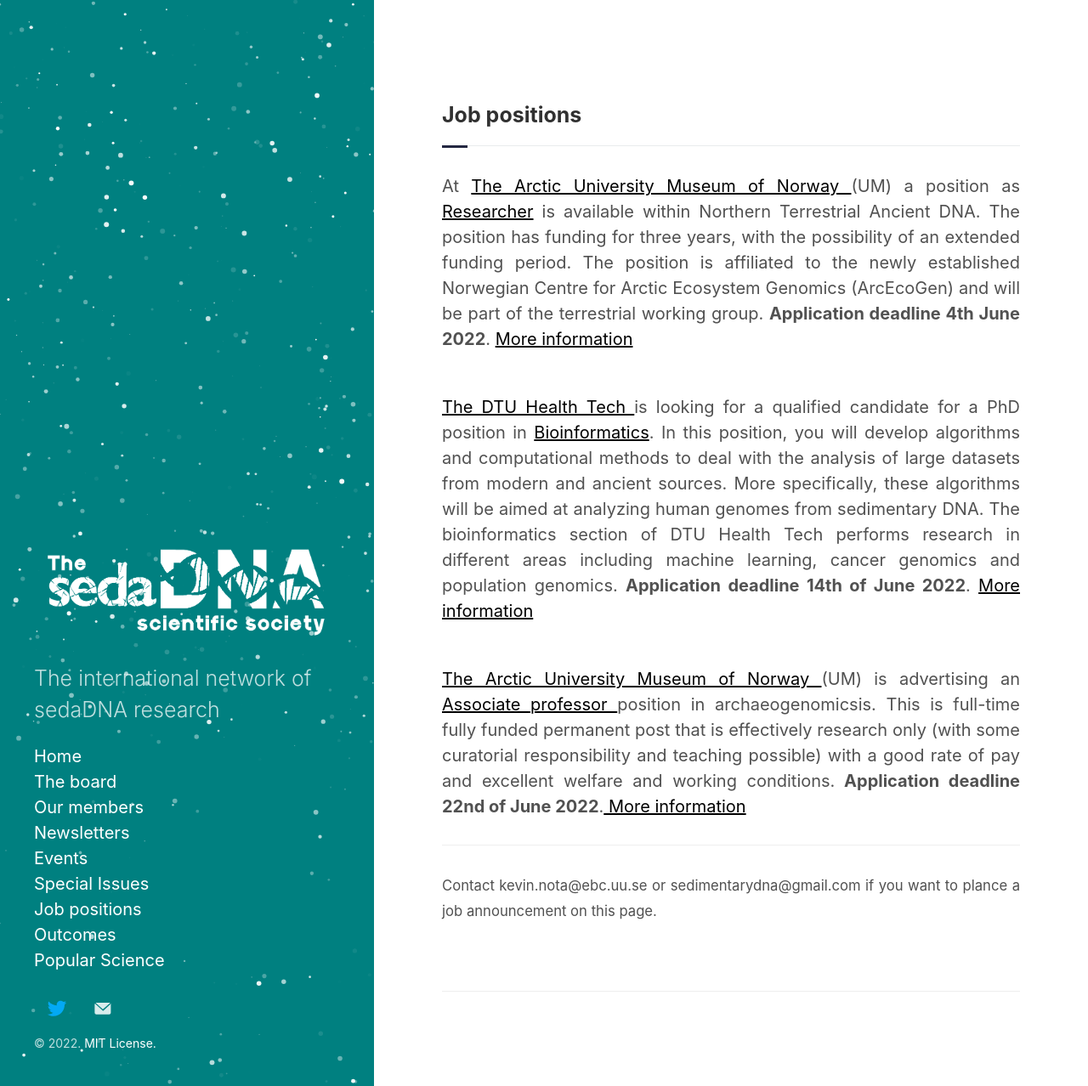
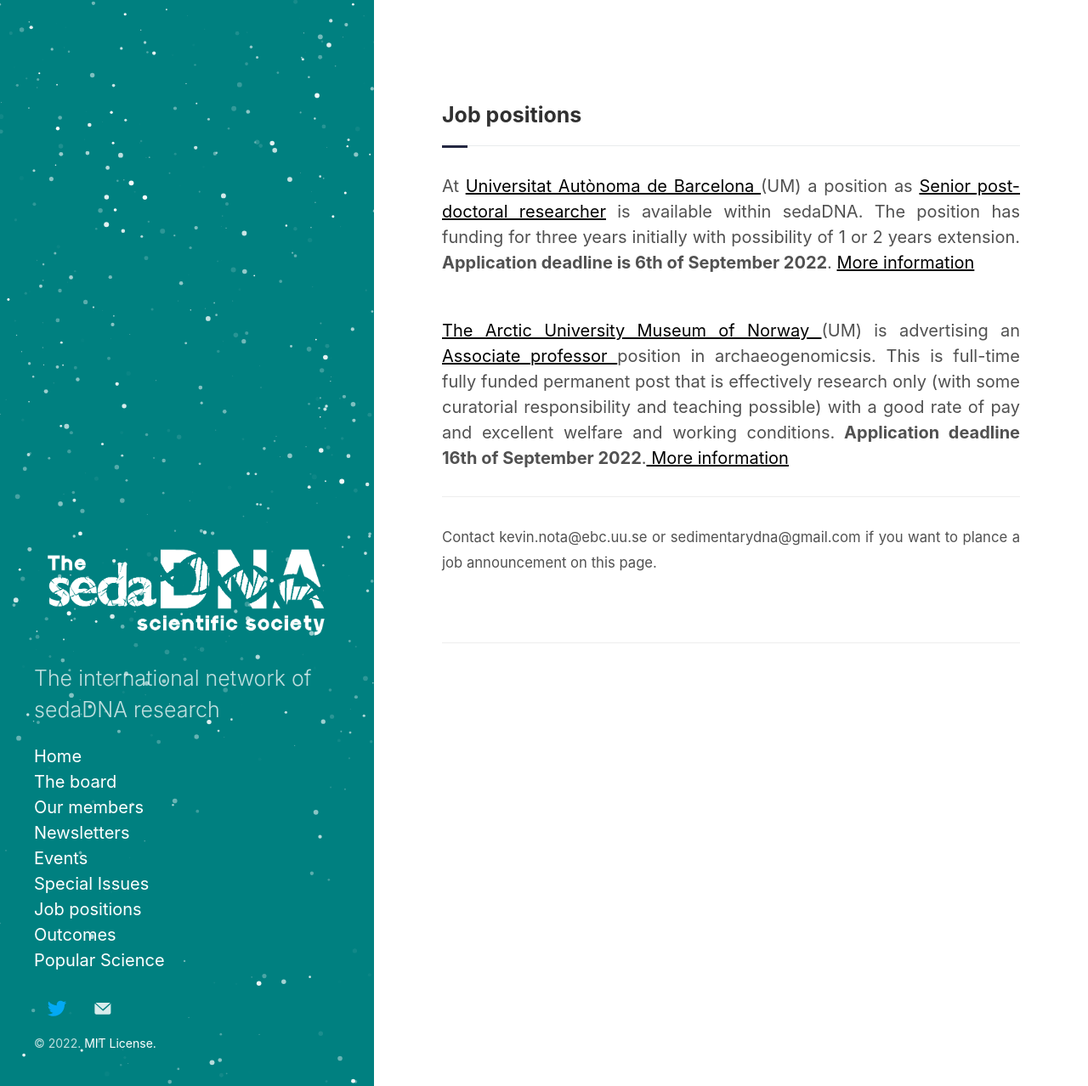
Before and after one commit to sedadna/sedadna.github.io, a Jekyll site: the page built from category/positions.md, in a window 1280 px wide and 1278 px high. Shown: the whole window at 85% size. Built offline with Jekyll 4.4.1, drawn with Linux system fonts in a browser that asks for light colours.

Commit message:
Update positions.md

```diff
--- a/category/positions.md
+++ b/category/positions.md
@@ -5,13 +5,10 @@ layout: category
 <div class="intro">
 <h3 class="section-title underline">Job positions</h3>
 
-<p>At <a href="https://en.uit.no/tmu" target="_blank"><u>The Arctic University Museum of Norway </u></a>(UM) a position as <a href="https://www.jobbnorge.no/en/available-jobs/job/222676/researcher-in-northern-terrestrial-ancient-dna" target="_blank"><u>Researcher</u></a> is available within Northern Terrestrial Ancient DNA. The position has funding for three years, with the possibility of an extended funding period. The position is affiliated to the newly established Norwegian Centre for Arctic Ecosystem Genomics (ArcEcoGen) and will be part of the terrestrial working group. <b> Application deadline 4th June 2022</b>. <a href="https://www.jobbnorge.no/en/available-jobs/job/222676/researcher-in-northern-terrestrial-ancient-dna" target="_blank"><u> More information</u></a> </p>
+<p>At <a href="https://www.uab.cat/web/universitat-autonoma-de-barcelona-1345467954774.html" target="_blank"><u> Universitat Autònoma de Barcelona </u></a>(UM) a position as <a href="[https://www.jobbnorge.no/en/available-jobs/job/222676/researcher-in-northern-terrestrial-ancient-dna](https://euraxess.ec.europa.eu/jobs/814987)" target="_blank"><u>Senior post-doctoral researcher</u></a> is available within sedaDNA. The position has funding for three years initially with possibility of 1 or 2 years extension. <b> Application deadline is 6th of September 2022</b>. <a href="https://euraxess.ec.europa.eu/jobs/814987" target="_blank"><u> More information</u></a> </p>
 <br>
 
-<p><a href="https://www.healthtech.dtu.dk/english" target="_blank"><u>The DTU Health Tech </u></a> is looking for a qualified candidate for a PhD position in  <a href="https://www.dtu.dk/english/about/job-and-career/vacant-positions/job?id=09a1546e-7501-47c5-bca9-ee43605153f7" target="_blank"><u> Bioinformatics</u></a>. In this position, you will develop algorithms and computational methods to deal with the analysis of large datasets from modern and ancient sources. More specifically, these algorithms will be aimed at analyzing human genomes from sedimentary DNA. The bioinformatics section of DTU Health Tech performs research in different areas including machine learning, cancer genomics and population genomics. <b>Application deadline 14th of June 2022</b>. <a href="https://www.dtu.dk/english/about/job-and-career/vacant-positions/job?id=09a1546e-7501-47c5-bca9-ee43605153f7" target="_blank"><u> More information</u></a> </p>
-<br>
-
-<p><a href="https://en.uit.no/tmu" target="_blank"><u>The Arctic University Museum of Norway </u></a>(UM) is advertising an <a href="https://www.jobbnorge.no/en/available-jobs/job/226631/associate-professor-in-archaeogenomics" target="_blank"><u>Associate professor </u></a> position in archaeogenomicsis. This is full-time fully funded permanent post that is effectively research only (with some curatorial responsibility and teaching possible) with a good rate of pay and excellent welfare and working conditions.<b> Application deadline 22nd of June 2022</b>.<a href="https://www.jobbnorge.no/en/available-jobs/job/226631/associate-professor-in-archaeogenomics" target="_blank"><u> More information</u></a></p>
+<p><a href="https://en.uit.no/tmu" target="_blank"><u>The Arctic University Museum of Norway </u></a>(UM) is advertising an <a href="https://www.jobbnorge.no/en/available-jobs/job/229371/associate-professor-in-archaeogenomics-archaeogenetics" target="_blank"><u>Associate professor </u></a> position in archaeogenomicsis. This is full-time fully funded permanent post that is effectively research only (with some curatorial responsibility and teaching possible) with a good rate of pay and excellent welfare and working conditions.<b> Application deadline 16th of September 2022</b>.<a href="https://www.jobbnorge.no/en/available-jobs/job/229371/associate-professor-in-archaeogenomics-archaeogenetics" target="_blank"><u> More information</u></a></p>
 
 <hr />
 <p><small>Contact kevin.nota@ebc.uu.se or sedimentarydna@gmail.com if you want to plance a job announcement on this page.</small></p>
```
